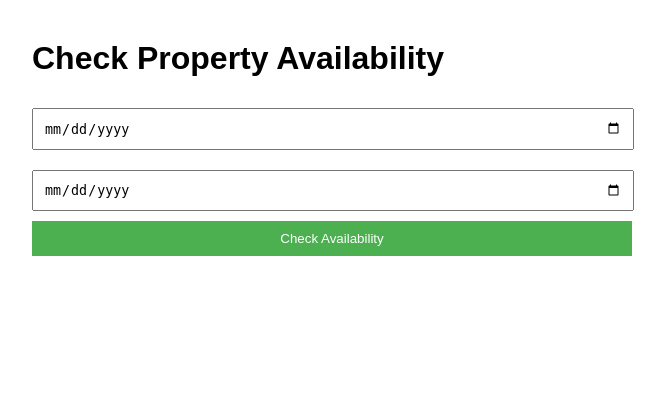
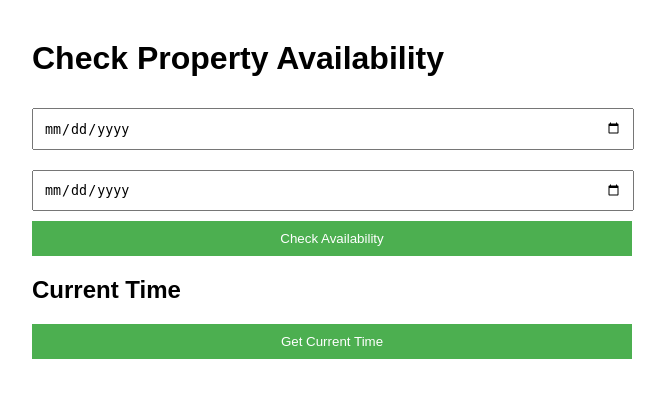
Before and after one commit to DanAletor/Availability-API, a Flask app: page / in a window 1280 px wide. Shown: the top 398 px of the page, without its empty margins (308-973 px from the left). Run offline with Flask 3, Linux system fonts and the light colour scheme.

Commit message:
update app.py to check current time

```diff
--- a/app.py
+++ b/app.py
@@ -5,9 +5,9 @@ app = Flask(__name__)
 
 # Mock data representing properties and their availability
 properties = [
-    {"id": 1, "name": "Cozy City Apartment", "available_from": "2024-09-01", "available_to": "2024-09-30"},
-    {"id": 2, "name": "Beachfront Villa", "available_from": "2024-09-15", "available_to": "2024-10-15"},
-    {"id": 3, "name": "Mountain Cabin", "available_from": "2024-09-05", "available_to": "2024-09-20"},
+    {"id": 1, "name": "15, Herbert Macualy street, Yaba,Lagos ", "available_from": "2024-09-01", "available_to": "2024-09-30"},
+    {"id": 2, "name": "20, Jakande street, Victoria Island ", "available_from": "2024-09-10", "available_to": "2024-10-15"},
+    {"id": 3, "name": "35, Isaac Johnson Street, Ikeja", "available_from": "2024-09-02", "available_to": "2024-09-20"},
 ]
 
 def is_available(property, start_date, end_date):
@@ -44,5 +44,11 @@ def check_availability():
 
     return jsonify({'available_properties': available_properties}), 200
 
+@app.route('/api/time', methods=['GET'])
+def get_current_time():
+    """Returns the current time in a JSON format."""
+    current_time = datetime.now().strftime("%Y-%m-%d %H:%M:%S")
+    return jsonify({'current_time': current_time}), 200
+
 if __name__ == '__main__':
     app.run(host='0.0.0.0', port=5000)
--- a/templates/index.html
+++ b/templates/index.html
@@ -30,7 +30,7 @@
         button:hover {
             background-color: #45a049;
         }
-        .results {
+        .results, .current-time {
             margin-top: 20px;
         }
         .property {
@@ -49,6 +49,10 @@
             <button type="submit">Check Availability</button>
         </form>
         <div class="results" id="results"></div>
+
+        <h2>Current Time</h2>
+        <button onclick="fetchCurrentTime()">Get Current Time</button>
+        <div class="current-time" id="current-time"></div>
     </div>
 
     <script>
@@ -78,6 +82,14 @@
                 resultsDiv.innerHTML = '<p>No properties available for the selected dates.</p>';
             }
         });
+
+        async function fetchCurrentTime() {
+            const response = await fetch('/api/time');
+            const data = await response.json();
+
+            const currentTimeDiv = document.getElementById('current-time');
+            currentTimeDiv.innerHTML = `<p>Current Time: ${data.current_time}</p>`;
+        }
     </script>
 </body>
 </html>
```
